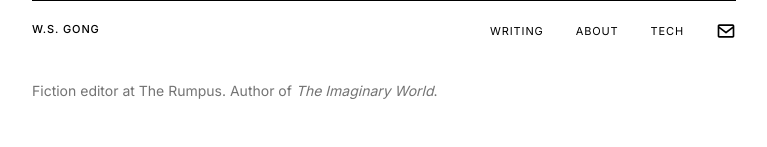
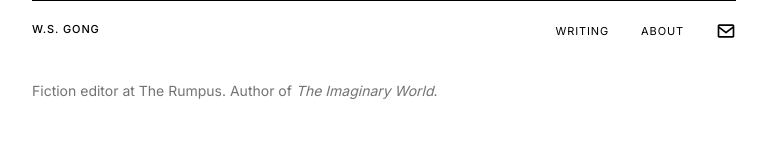
Before and after one commit to highschoolsmokers/ws-gong, a Next.js app: page / in a window 1280 px wide. Shown: the top 147 px of the page, without its empty margins (256-1023 px from the left). Built offline with nearby package versions, Linux system fonts and the light colour scheme.

Commit message:
remove Tech link from site nav
Co-Authored-By: Claude Sonnet 4.6 <noreply@anthropic.com>

```diff
--- a/app/(site)/Nav.tsx
+++ b/app/(site)/Nav.tsx
@@ -36,13 +36,7 @@ export default function Nav() {
             {label}
           </Link>
         ))}
-        <a
-          href="https://tech.ws-gong.com"
-          className="text-[11px] tracking-[0.08em] uppercase hover:opacity-50 transition-opacity"
-        >
-          Tech
-        </a>
-        <Link
+<Link
           href="/contact"
           className={`transition-opacity ${
             pathname === "/contact"
```
